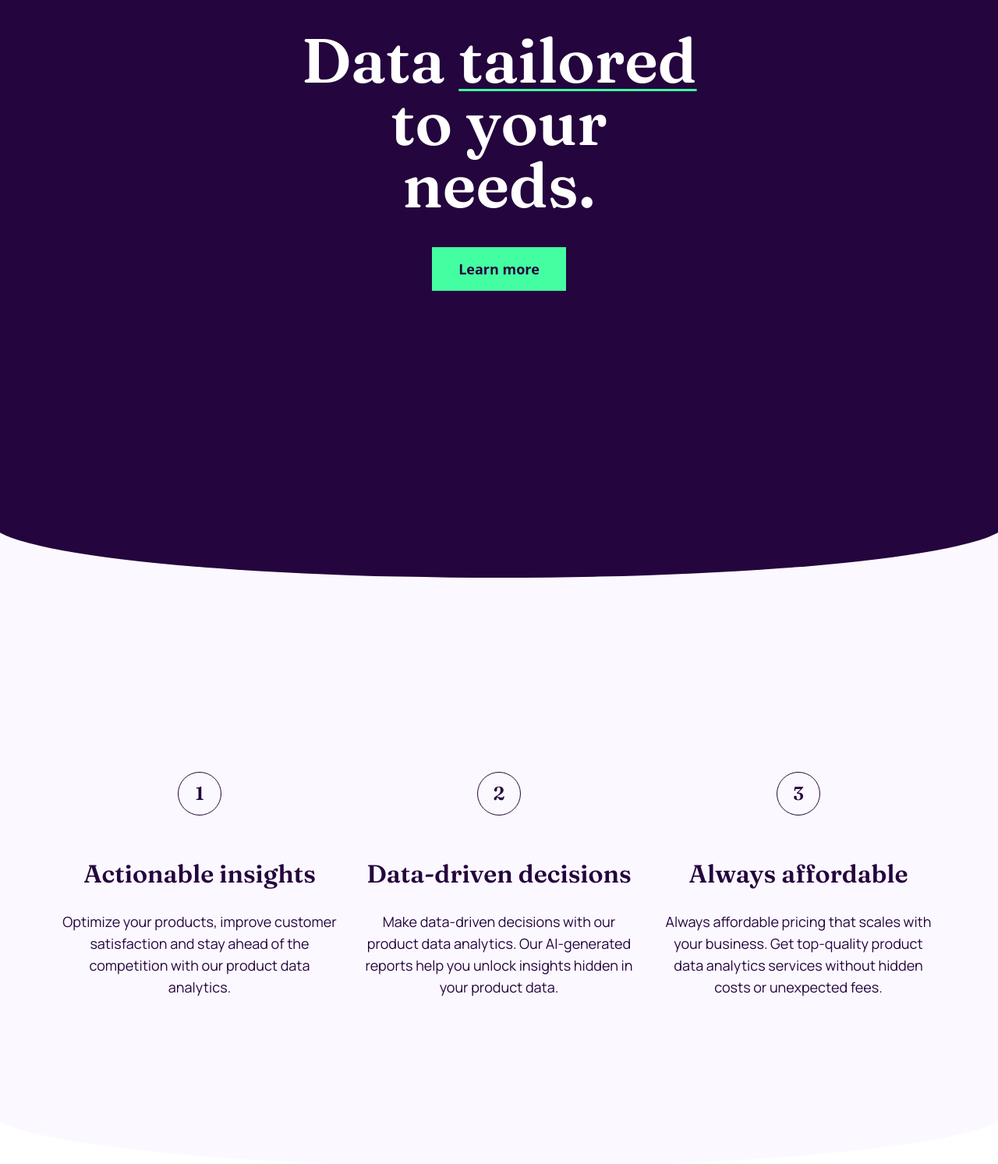
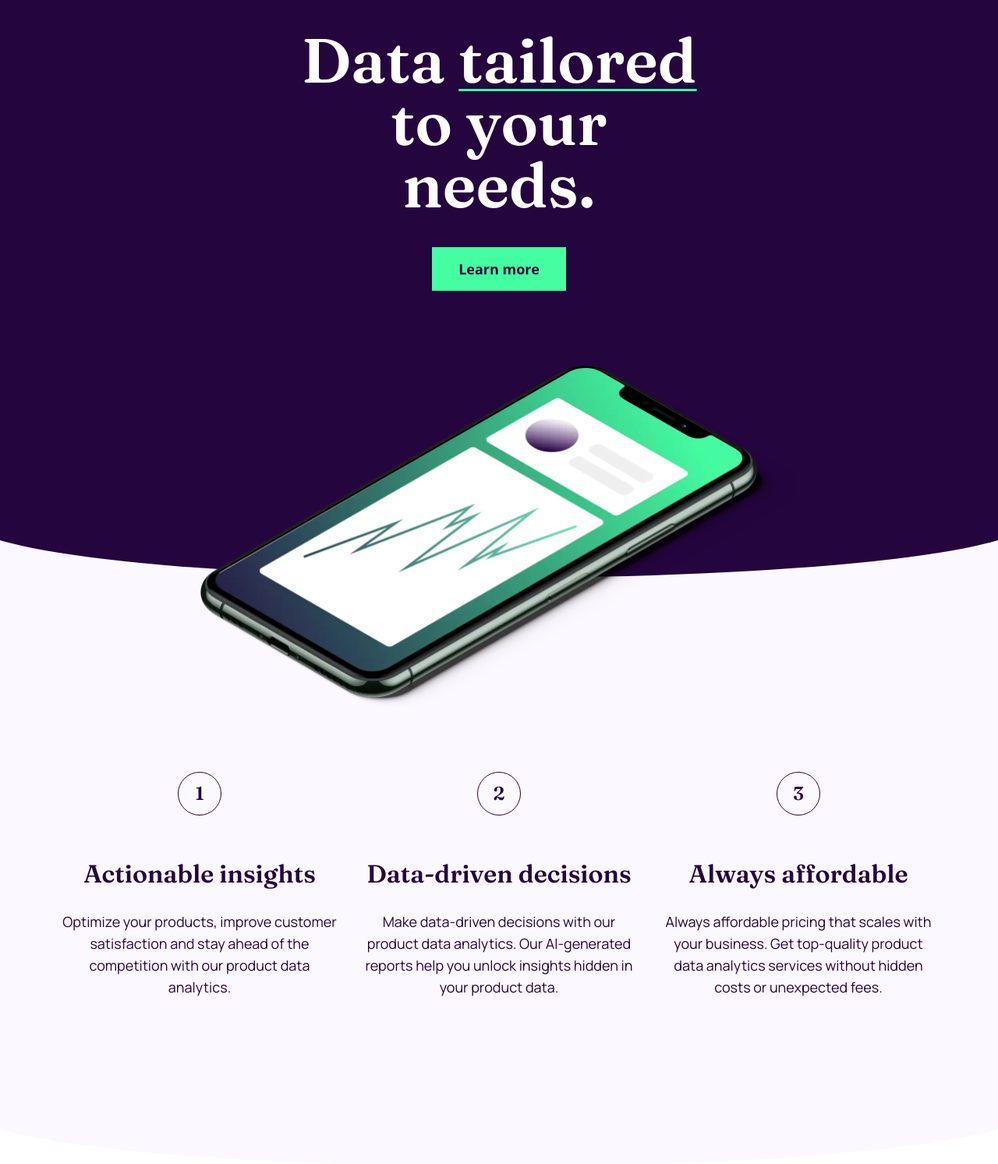
Before and after one commit to rafaeldgeo/workit-landing-page, a website: page index.html in a window 1280 px wide. Shown: the part 107-1600 px from the top of the page at 78% size. Drawn offline with Linux system fonts and the light colour scheme.

Commit message:
definida posição image smartphone

```diff
--- a/index.html
+++ b/index.html
@@ -14,7 +14,7 @@
   </head>
   <body class="bg-white box-border max-w-screen w-full min-h-screen">
     <div class="max-w-360 mx-auto">
-      <header class="bg-cpurple-900 text-white">
+      <header class="relative bg-cpurple-900 text-white">
         <nav
           class="flex pt-8 lg:pt-14 font-manrope items-center px-5 sm:px-11 lg:px-20"
         >
@@ -48,8 +48,8 @@
               Learn more
             </button>
           </div>
-          <!-- <img src="./assets/images/image-hero.webp" alt="smartphone" /> -->
         </div>
+        <img class="absolute bottom-[-7rem] sm:bottom-[-12.5rem] lg:bottom-[-15rem] left-1/2 -translate-x-1/2 w-full max-w-[20.0625rem] sm:max-w-[31.9375rem] lg:max-w-[47.875rem] z-10" src="./assets/images/image-hero.webp" alt="smartphone" width="1534" height="882"/>
       </header>
       <main class="">
         <section class="bg-cpurple-100">
@@ -60,7 +60,7 @@
               class="grid grid-cols-1 grid-rows-[auto_auto] sm:grid-cols-[auto_auto] sm:grid-rows-1 lg:grid-cols-1 lg:grid-rows-[auto_auto] sm:gap-x-14 items-start sm:items-center font-fraunces font-semibold"
             >
               <div
-                class="flex justify-center items-center border border-cpurple-900 rounded-full w-[3rem] h-[3rem] sm:w-[3.5rem] sm:h-[3.5rem] mx-auto sm:mx-0 lg:mx-auto"
+                class="flex justify-center items-center border border-cpurple-900 rounded-full w-12 h-12 sm:w-14 sm:h-14 mx-auto sm:mx-0 lg:mx-auto"
               >
                 <span class="text-xl lg:text-2xl">1</span>
               </div>
@@ -82,7 +82,7 @@
               class="grid grid-cols-1 grid-rows-[auto_auto] sm:grid-cols-[auto_auto] sm:grid-rows-1 lg:grid-cols-1 lg:grid-rows-[auto_auto] sm:gap-x-14 items-start sm:items-center font-fraunces font-semibold"
             >
               <div
-                class="flex justify-center items-center border border-cpurple-900 rounded-full w-[3rem] h-[3rem] sm:w-[3.5rem] sm:h-[3.5rem] mx-auto sm:mx-0 lg:mx-auto"
+                class="flex justify-center items-center border border-cpurple-900 rounded-full w-12 h-12 sm:w-14 sm:h-14 mx-auto sm:mx-0 lg:mx-auto"
               >
                 <span class="text-xl lg:text-2xl">2</span>
               </div>
@@ -105,7 +105,7 @@
               class="grid grid-cols-1 grid-rows-[auto_auto] sm:grid-cols-[auto_auto] sm:grid-rows-1 lg:grid-cols-1 lg:grid-rows-[auto_auto] sm:gap-x-14 items-start sm:items-center font-fraunces font-semibold"
             >
               <div
-                class="flex justify-center items-center border border-cpurple-900 rounded-full w-[3rem] h-[3rem] sm:w-[3.5rem] sm:h-[3.5rem] mx-auto sm:mx-0 lg:mx-auto"
+                class="flex justify-center items-center border border-cpurple-900 rounded-full w-12 h-12 sm:w-14 sm:h-14 mx-auto sm:mx-0 lg:mx-auto"
               >
                 <span class="text-xl lg:text-2xl">3</span>
               </div>
@@ -128,13 +128,13 @@
         </section>
         <section class="">
           <div class="px-5 sm:px-11 lg:px-20 pt-28">
-            <img
+            <!-- <img
               class="aspect-square w-70 mx-auto lg:w-[29.8125rem] lg:mx-0"
               src="./assets/images/image-founder.webp"
               alt="A white man with brown beard and curly hair wearing glasses and smiling"
               width="280"
               height="280"
-            />
+            /> -->
             <div
               class="bg-cpurple-900 text-white w-full sm:max-w-[31.5rem] lg:max-w-[45.625rem] mx-auto sm:mx-0 sm:ms-auto flex flex-col gap-y-8 p-8 sm:p-12 lg:p-16"
             >
@@ -161,7 +161,7 @@
         </section>
       </main>
       <footer class="px-5 sm:px-11 lg:px-20">
-        <div class="flex flex-col w-[7.25rem] mx-auto py-20 lg:py-28 gap-y-14 items-center">
+        <div class="flex flex-col w-29 mx-auto py-20 lg:py-28 gap-y-14 items-center">
           <img
             src="./assets/images/logo-dark.svg"
             alt="logo Workit"
--- a/src/input.css
+++ b/src/input.css
@@ -13,36 +13,38 @@
 }
 
 main section:nth-child(n)::before {
-  clip-path: ellipse(65% 100% at 50% 0%);
+  clip-path: ellipse(53% 100% at 50% 0%);
   content: "";
   display: block;
-  height: 4.5rem;
+  height: 1.5rem;
   overflow: hidden;
   width: 100%;
 }
 
 main section:nth-child(1)::before {
   background-color: var(--color-cpurple-900);
-  margin-block-end: 5rem;
+  margin-block-end: clamp(5rem, 21.34vw, 8.5rem);
 }
 
 main section:nth-child(2)::before {
   background-color: var(--color-cpurple-100);
 }
 
-@media screen and (min-width: 47.99875rem) {
+@media screen and (min-width: 48rem) {
   main section:nth-child(n)::before {
-    clip-path: ellipse(52% 100% at 50% 0%);
+    clip-path: ellipse(53% 100% at 50% 0%);
+    height: 3.5rem;
   }
 
   main section:nth-child(1)::before {
-    margin-block-end: 8.5rem;
+    margin-block-end: clamp(8.5rem, 12.58vw, 10.0625rem);
   }
 }
 
-@media screen and (min-width: 79.99875rem) {
+@media screen and (min-width: 80rem) {
   main section:nth-child(n)::before {
-    clip-path: ellipse(51% 100% at 50% 0%);
+    height: 4.5rem;
+    clip-path: ellipse(53% 100% at 50% 0%);
   }
 
    main section:nth-child(1)::before {
```
Also changed, not shown: src/output.css.
